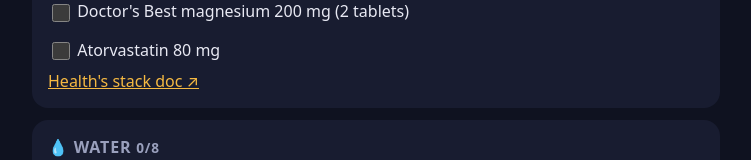
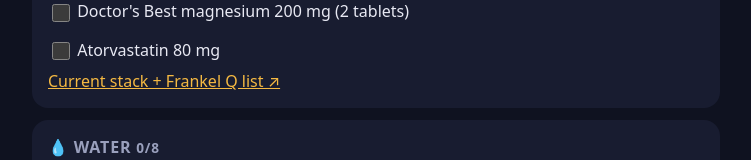
Before and after one commit to chisurf1/trainer-dash-e0330cae, a plain HTML site: page index.html in a window 1280 px wide. Shown: the part 1112-1272 px from the top of the page, without its empty margins (264-1015 px from the left). Drawn offline with Linux system fonts and the light colour scheme.

Commit message:
Link stack doc v12 (Current stack + Frankel Q list)

```diff
--- a/index.html
+++ b/index.html
@@ -20,7 +20,7 @@
 <div class="card"><h2>📊 Day score</h2><div class="score" id="sc">0</div>
 <div class="bd" id="sb"></div><div class="strip" id="sstrip"></div></div>
 <div class="card"><h2>🏃 Today's challenge</h2><div id="ch"></div><div class="note" id="cons"></div><div id="items"></div><div class="strip" id="wstrip"></div></div>
-<div class="card"><h2>💊 Stack</h2><div id="stack"></div><a href="https://docs.google.com/document/d/1XhboshjdONUazegmiR3m3Ksoxgf-T5Oj0ymYBpSIoL8/edit" target="_blank">Health's stack doc ↗</a></div>
+<div class="card"><h2>💊 Stack</h2><div id="stack"></div><a href="https://docs.google.com/document/d/1TrGzbBQrxBTDoKGvr6_TKzzhyWAJqrx8qa-czMEqsF0/edit" target="_blank">Current stack + Frankel Q list ↗</a></div>
 <div class="card"><h2>💧 Water <span id="wc" style="color:var(--m);font-size:.85rem"></span></h2><div class="drops" id="drops"></div></div>
 <div class="card"><h2>⌚ WHOOP</h2><div class="w" id="whoop"></div><div id="wn" style="color:#8a909c;margin-top:6px"></div></div>
 <div class="card" id="notes" hidden></div>
```
